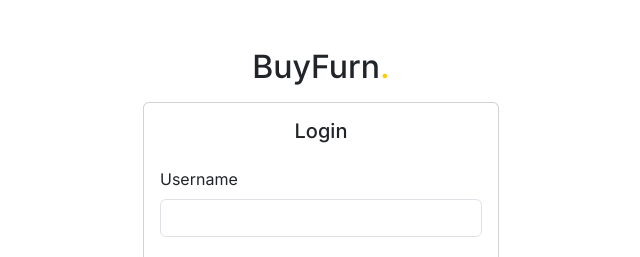
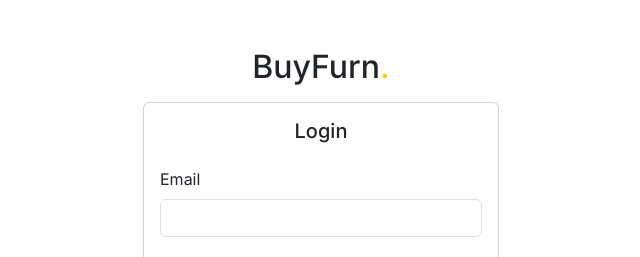
Before and after one commit to kunjanThakor/BuyFurn, an Angular app: page /login in a window 1280 px wide. Shown: the top 257 px of the page, without its empty margins (319-959 px from the left). Built offline with nearby package versions, Linux system fonts and the light colour scheme.

Commit message:
change username to email

```diff
--- a/src/app/Component/login/login.component.html
+++ b/src/app/Component/login/login.component.html
@@ -7,9 +7,9 @@
                     <h5 class="card-title text-center mb-4">Login</h5>
                     <form (ngSubmit)="login()">
                         <div class="mb-3">
-                            <label for="username" class="form-label">Username</label>
-                            <input type="text" id="username" name="username" class="form-control" required
-                                [(ngModel)]="username">
+                            <label for="email" class="form-label">Email</label>
+                            <input type="text" id="email" name="email" class="form-control" required
+                                [(ngModel)]="email">
                         </div>
                         <div class="mb-3">
                             <label for="password" class="form-label">Password</label>
--- a/src/app/Component/login/login.component.ts
+++ b/src/app/Component/login/login.component.ts
@@ -14,11 +14,12 @@ export class LoginComponent {
   forgotPassword() {
     throw new Error('Method not implemented.');
   }
-  username: any;
+  email: any;
   password: any;
   loginError: any;
   login() {
-    throw new Error('Method not implemented.');
+    console.log(this.email, this.password);
+
   }
 
 }
```
